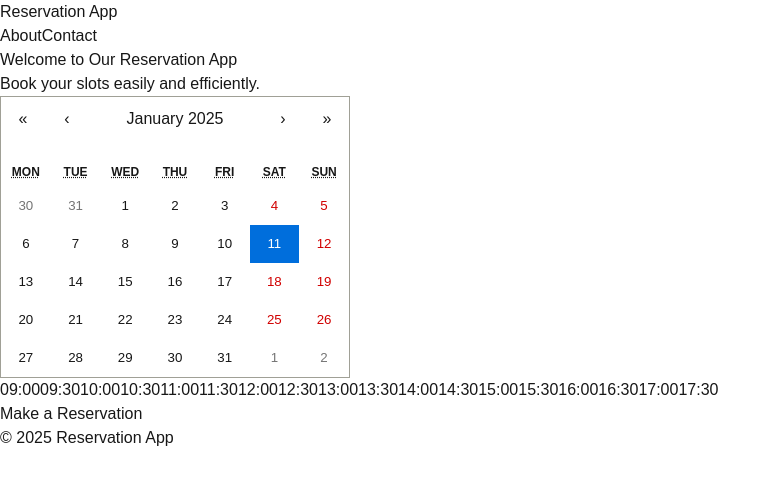
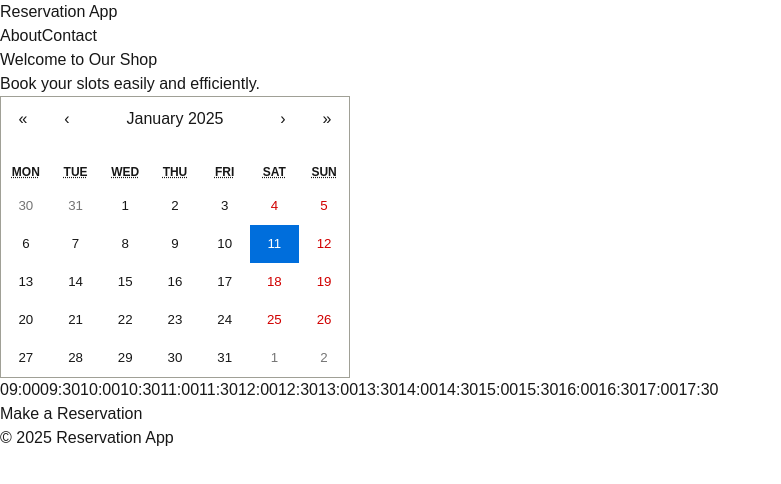
Before and after one commit to ntsiakiris/reservation_system, a Next.js app: page / in a window 1280 px wide. Shown: the top 484 px of the page, without its empty margins (0-781 px from the left). Built offline with nearby package versions, Linux system fonts and the light colour scheme.

Commit message:
page file

```diff
--- a/src/app/page.tsx
+++ b/src/app/page.tsx
@@ -21,7 +21,7 @@
 
       <main className="p-8">
         <section className="landing-page">
-          <h1 className="text-4xl font-bold mb-4">Welcome to Our Reservation App</h1>
+          <h1 className="text-4xl font-bold mb-4">Welcome to Our Shop</h1>
           <p className="mb-8">Book your slots easily and efficiently.</p>
           <Calendar />
         </section>
```
